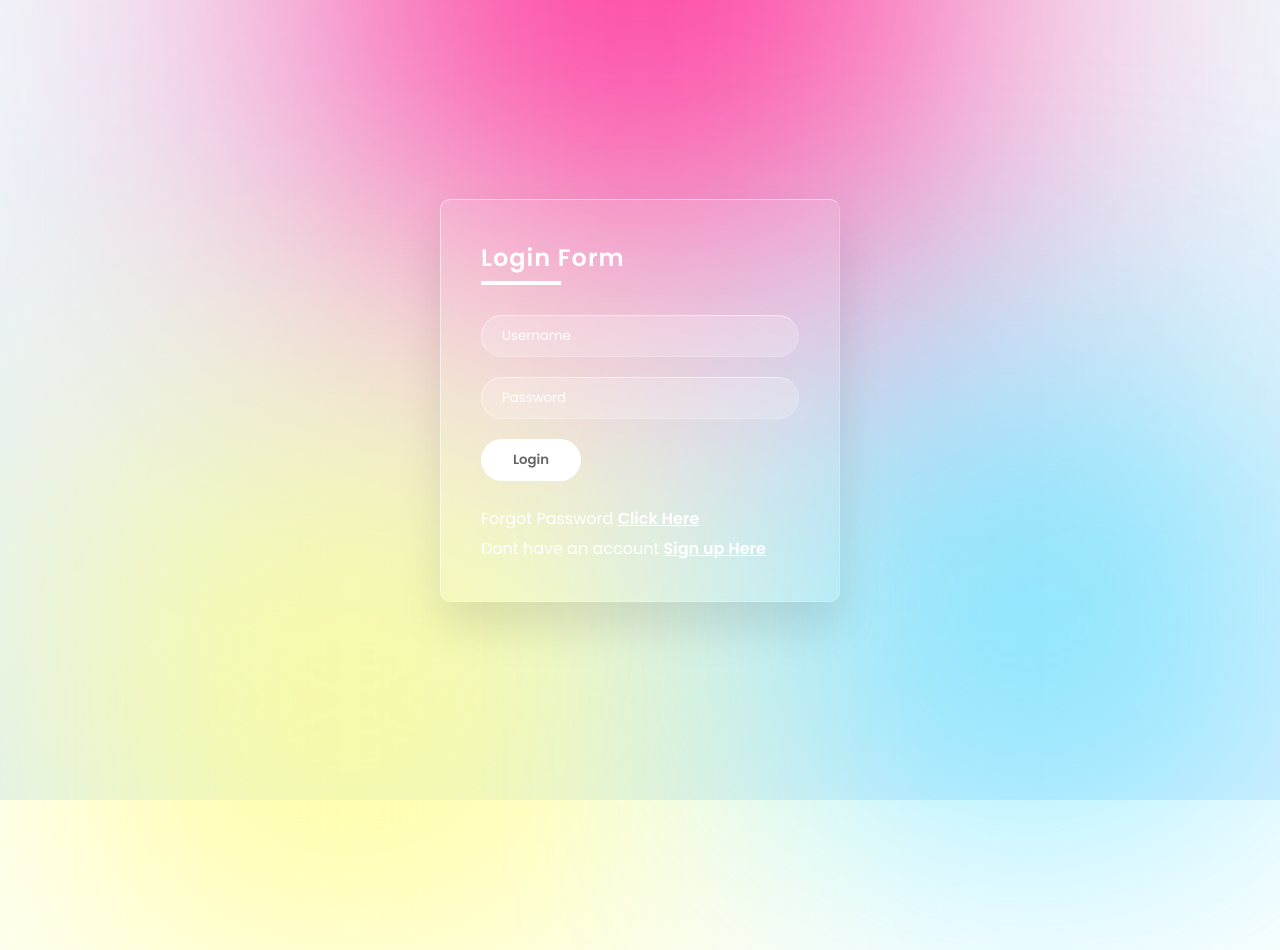
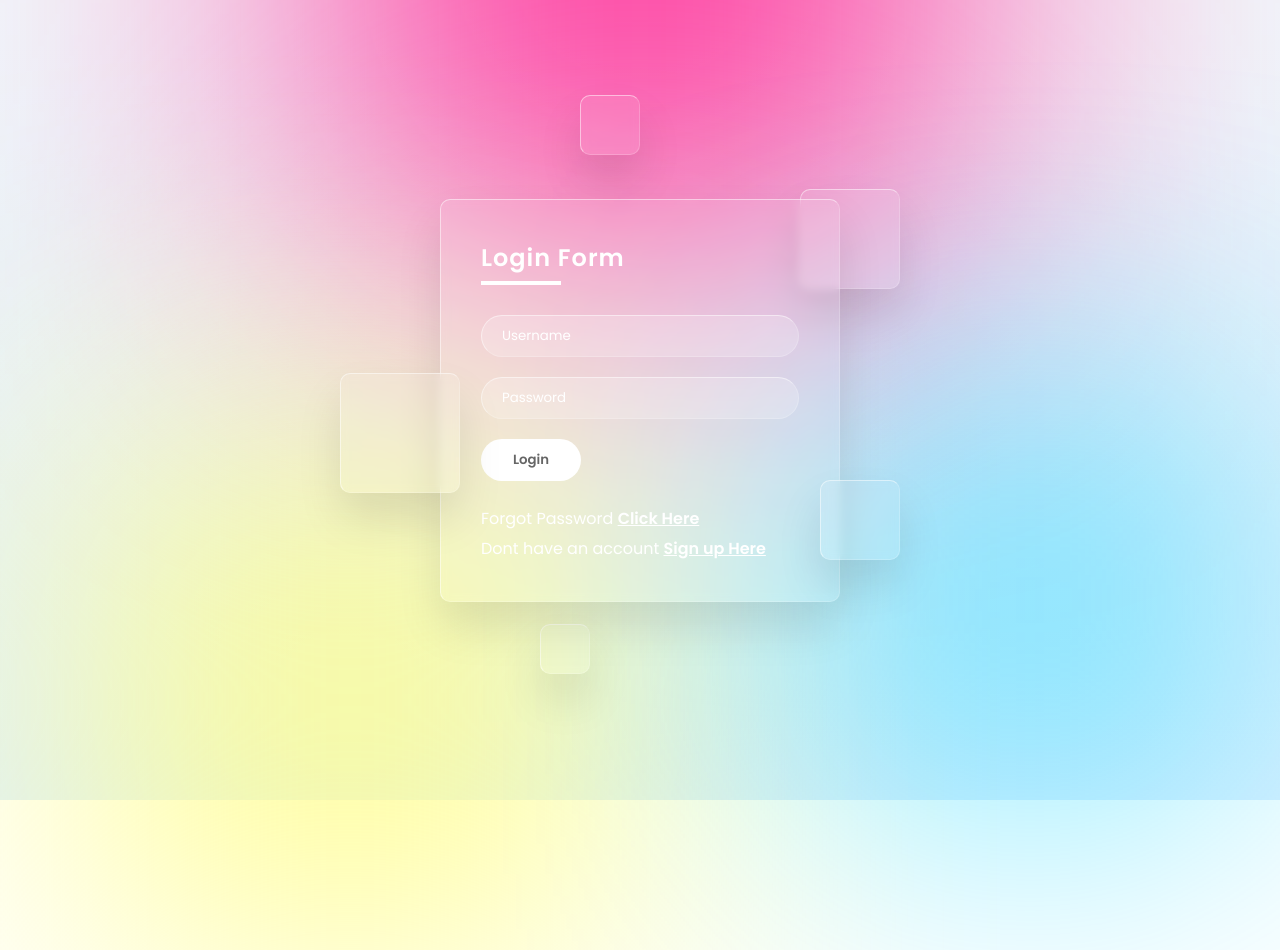
Before and after one commit to Subha-Ranjan/DailyLearning, a plain HTML site: page index.html in a window 1280 px wide. Drawn offline with Linux system fonts and the light colour scheme.

Commit message:
glassmorph animated

```diff
--- a/index.html
+++ b/index.html
@@ -14,6 +14,11 @@
         <div class="color"></div>
         <div class="color"></div>
         <div class="box">
+            <div class="square" style="--i:0;"></div>
+            <div class="square" style="--i:1;"></div>
+            <div class="square" style="--i:2;"></div>
+            <div class="square" style="--i:3;"></div>
+            <div class="square" style="--i:4;"></div>
             <div class="container">
                 <div class="form">
                     <h2>Login Form</h2>
--- a/style.css
+++ b/style.css
@@ -53,6 +53,65 @@ section .color:nth-child(3) {
 
 .box {
   position: relative;
+}
+
+.box .square {
+  position: absolute;
+  /* BackdropFilter bkfl */
+  backdrop-filter: blur(5px);
+  box-shadow: 0 25px 45px rgba(0, 0, 0, 0.1);
+  border: 1px solid rgba(255, 255, 255, 0.5);
+  border-right: 1px solid rgba(255, 255, 255, 0.2);
+  border-bottom: 1px solid rgba(255, 255, 255, 0.2);
+  background: rgba(255, 255, 255, 0.1);
+
+  border-radius: 10px;
+  /* animation: name duration timing-function delay iteration-count direction fill-mode; */
+  animation: animate 10s linear infinite;
+  animation-delay: calc(-1s * var(--i));
+}
+@keyframes animate {
+  0%,
+  100% {
+    transform: translateY(-40px);
+  }
+  50% {
+    transform: translateY(40px);
+  }
+}
+.box .square:nth-child(1) {
+  top: -50px;
+  right: -60px;
+  width: 100px;
+  height: 100px;
+}
+.box .square:nth-child(2) {
+  top: 150px;
+  left: -100px;
+  width: 120px;
+  height: 120px;
+  z-index: 2;
+}
+.box .square:nth-child(3) {
+  bottom: 50px;
+  right: -60px;
+  width: 80px;
+  height: 80px;
+  z-index: 2;
+}
+
+.box .square:nth-child(4) {
+  bottom: -80px;
+  left: 100px;
+  width: 50px;
+  height: 50px;
+}
+
+.box .square:nth-child(5) {
+  top: -80px;
+  left: 140px;
+  width: 60px;
+  height: 60px;
 }
 
 .container {
```
